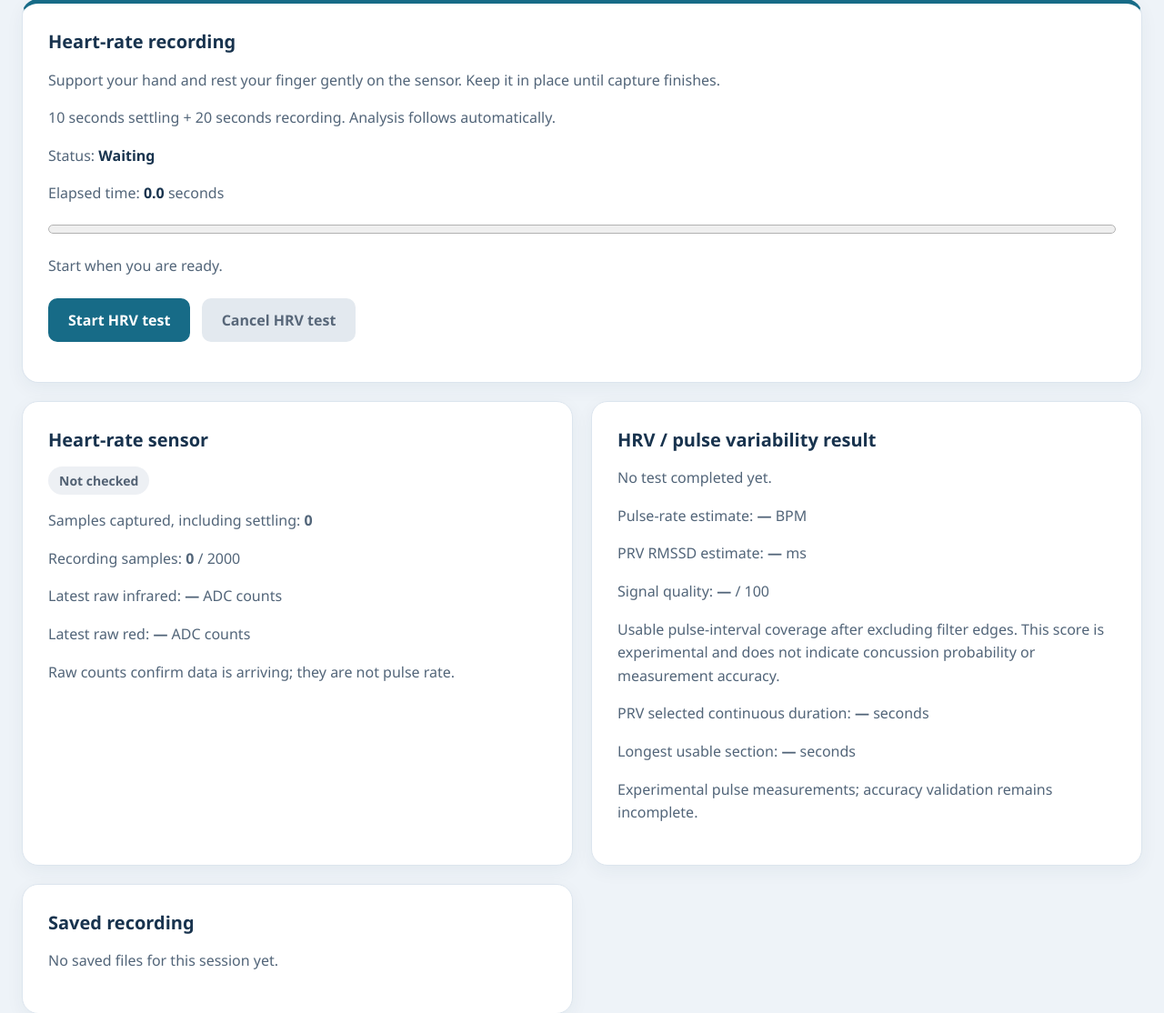
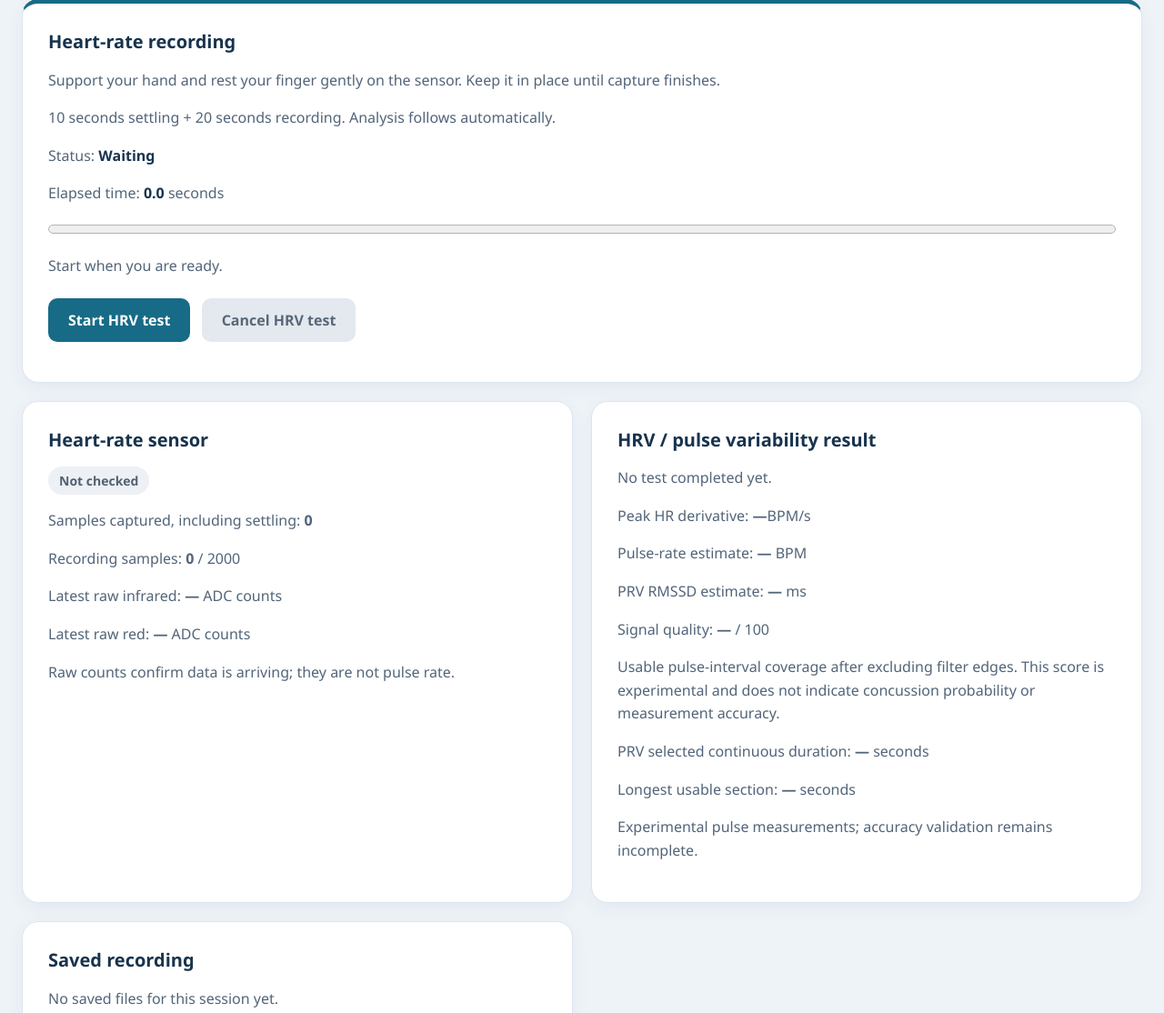
Before and after one commit to bisandi5/ENG40011_concussion_codes, a Flask app: page / in a window 1280 px wide. Shown: the part 160-1274 px from the top of the page at 91% size. Run offline with Flask 3, Linux system fonts and the light colour scheme.

Commit message:
Adding the Heart Rate Derivative to the Web output

```diff
--- a/static/script.js
+++ b/static/script.js
@@ -86,6 +86,7 @@ function renderHRV(s) {
     const usable = r && r.status === 'prototype_segment_estimate';
     const bpmUsable = usable || r?.status === 'prototype_pulse_rate_only';
     const finished = !s.running && s.stage === 'complete';
+    byId('peak-hr-derivative').textContent =usable && r.peak_hr_derivative != null ? format(r.peak_hr_derivative, 2) : '—';
     byId('pulse-rate').textContent = finished && bpmUsable ? format(r.pulse_rate_bpm) : '—';
     byId('rmssd').textContent = finished && usable ? format(r.rmssd_ms, 2) : '—';
     const quality = r?.signal_quality_score;
--- a/templates/index.html
+++ b/templates/index.html
@@ -38,6 +38,7 @@
     <section>
         <h2>HRV / pulse variability result</h2>
         <p id="hrv-result-message" aria-live="polite">No test completed yet.</p>
+        <p>Peak HR derivative: <strong id="peak-hr-derivative">—</strong>BPM/s</p>
         <p>Pulse-rate estimate: <strong id="pulse-rate">—</strong> BPM</p>
         <p>PRV RMSSD estimate: <strong id="rmssd">—</strong> ms</p>
         <p>Signal quality: <strong id="hrv-quality-score">—</strong> / 100</p>
```
